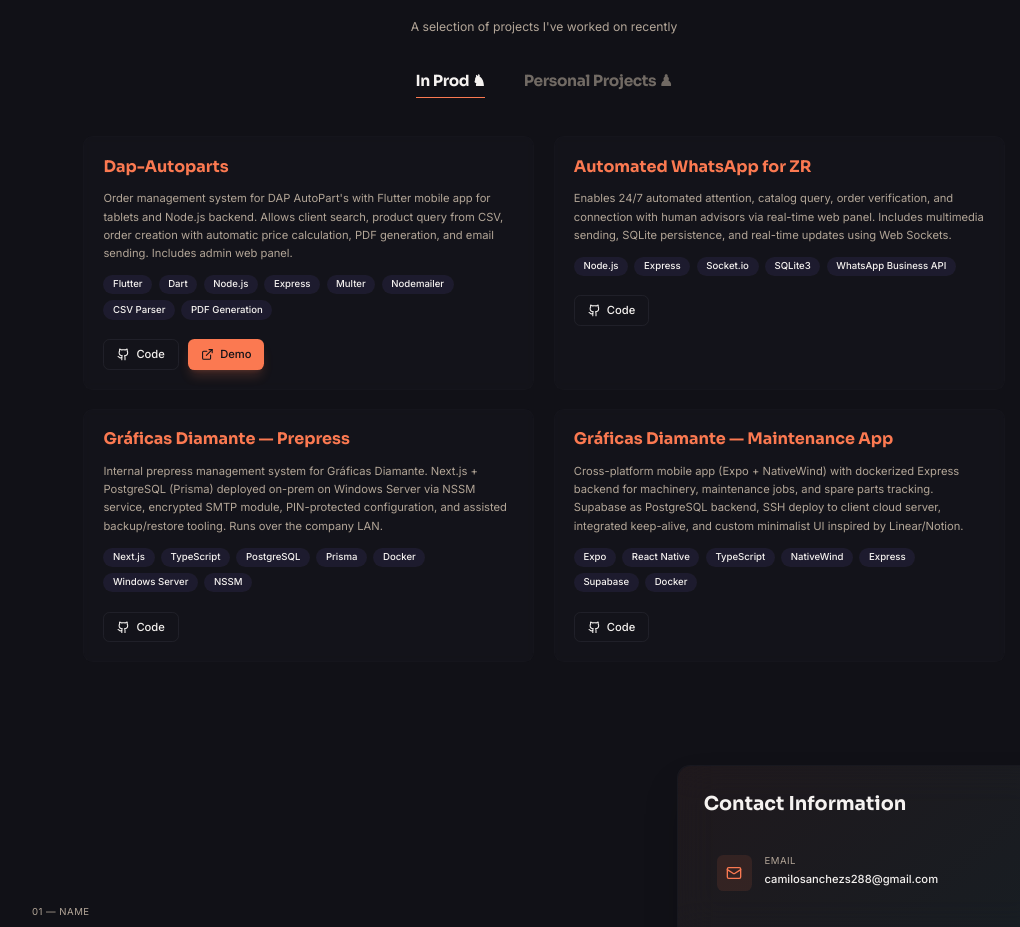
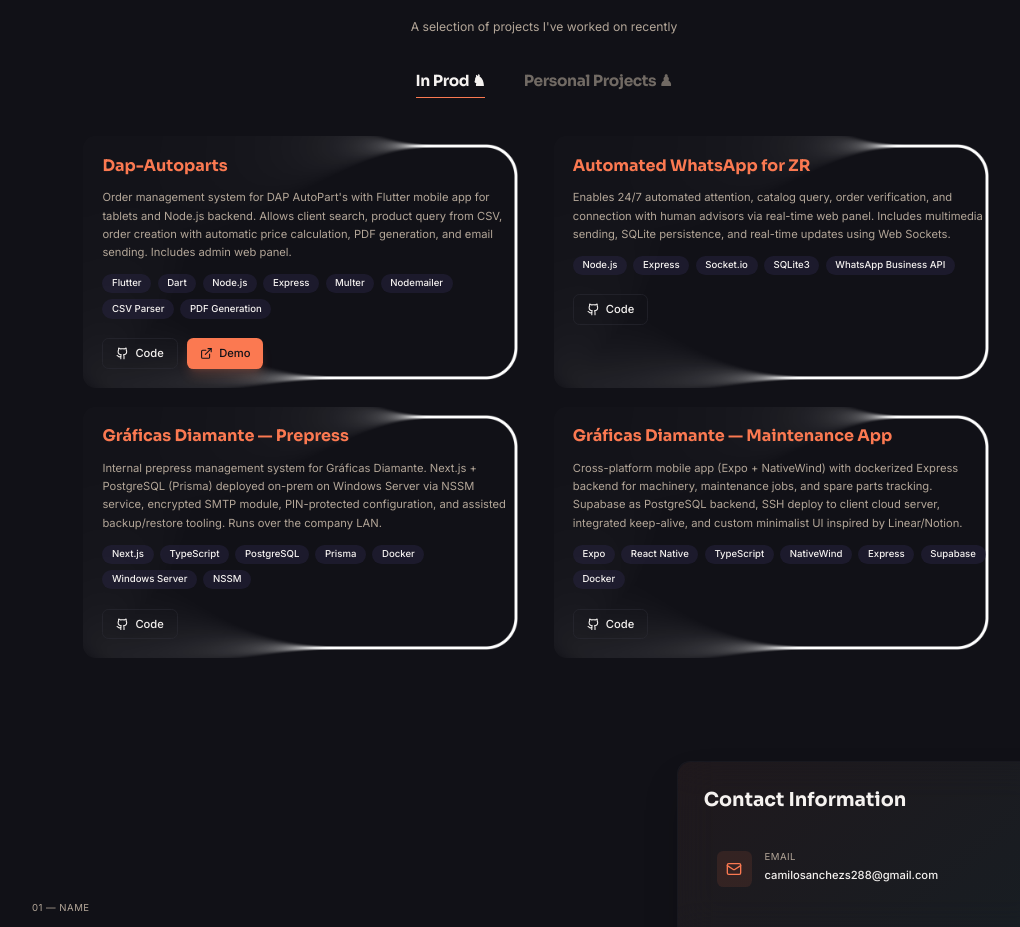
Before and after one commit to csanchezs9/Portafolio, a Next.js app: page / in a window 1280 px wide. Shown: the part 1740-2667 px from the top of the page, without its empty margins (96-1116 px from the left). Built offline with nearby package versions, Linux system fonts and the light colour scheme.

Commit message:
feat: ShapeBlur becomes the project card frame
Strip the card chrome (border, bg, shadow, hover scale) so the ShapeBlur
rounded outline is the only frame, revealed by the cursor — matching the
reactbits look. Verified with Playwright.

```diff
--- a/components/ProjectCard.tsx
+++ b/components/ProjectCard.tsx
@@ -1,6 +1,5 @@
 "use client";
 
-import { useState } from "react";
 import { ExternalLink, Github, FileText, Lock } from "lucide-react";
 import ShapeBlur from "@/components/ShapeBlur";
 
@@ -27,30 +26,17 @@ export default function ProjectCard({
     forFun = false,
     privateRepo = false,
 }: ProjectCardProps) {
-    const [hovered, setHovered] = useState(false);
-
     return (
-        <article
-            onMouseEnter={() => setHovered(true)}
-            onMouseLeave={() => setHovered(false)}
-            className={`group relative rounded-xl overflow-hidden transition-all duration-300 hover:scale-[1.02] ${forFun
-                    ? "border-2 border-dashed border-primary/40 hover:border-primary bg-gradient-to-br from-primary/5 to-accent/10"
-                    : "border border-border/10 hover:border-border/30 bg-card/30 backdrop-blur-sm"
-                } hover:shadow-2xl hover:shadow-primary/10`}
-        >
-            {/* ShapeBlur — soft outline tracing the card edges, on hover */}
-            <div
-                className={`pointer-events-none absolute inset-0 z-[2] transition-opacity duration-300 ${hovered ? "opacity-70" : "opacity-0"}`}
-            >
-                {hovered && (
-                    <ShapeBlur
-                        shapeSize={0.94}
-                        roundness={0.1}
-                        borderSize={0.013}
-                        circleSize={0.35}
-                        circleEdge={0.6}
-                    />
-                )}
+        <article className="group relative rounded-2xl overflow-hidden">
+            {/* ShapeBlur is the card frame — revealed by the cursor */}
+            <div className="pointer-events-none absolute inset-0 z-0">
+                <ShapeBlur
+                    shapeSize={0.92}
+                    roundness={0.12}
+                    borderSize={0.012}
+                    circleSize={0.5}
+                    circleEdge={0.9}
+                />
             </div>
 
             {/* Preview Image */}
```
